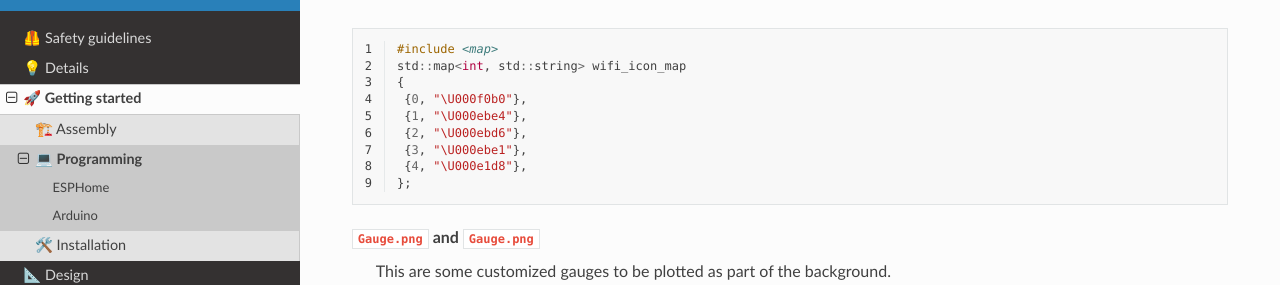
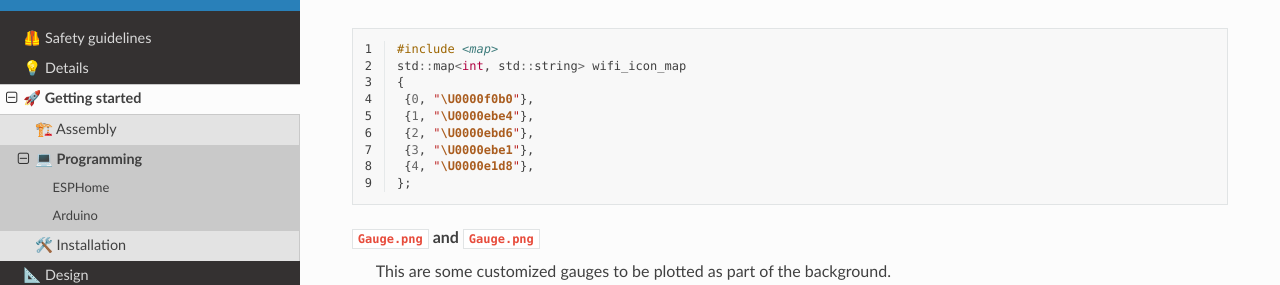
Before and after one commit to JGAguado/Smart_Powermeter, a Sphinx documentation site: the page built from docs/source/programming.rst, in a window 1280 px wide and 900 px high, scrolled down 1808 px. Shown: the part 168-453 px from the top of the window. Built offline with Sphinx 7.4.7 and the Read the Docs theme 2.0.0, drawn with Linux system fonts in a browser that asks for light colours; some of the changed text lies outside the part shown.

Commit message:
fixed the missing "0" on the docs

```diff
--- a/docs/source/files/configuration.yaml
+++ b/docs/source/files/configuration.yaml
@@ -141,11 +141,11 @@ font:
     id: font_icon
     size: 18
     glyphs:
-      - "\U000f0b0" # wifi-strength-0
-      - "\U000ebe4" # wifi-strength-1
-      - "\U000ebd6" # wifi-strength-2
-      - "\U000ebe1" # wifi-strength-3
-      - "\U000e1d8" # wifi-strength-4
+      - "\U0000f0b0" # wifi-strength-0
+      - "\U0000ebe4" # wifi-strength-1
+      - "\U0000ebd6" # wifi-strength-2
+      - "\U0000ebe1" # wifi-strength-3
+      - "\U0000e1d8" # wifi-strength-4
 
 spi:
   clk_pin: GPIO12
--- a/docs/source/programming.rst
+++ b/docs/source/programming.rst
@@ -66,11 +66,11 @@ In the folder structure above:
    #include <map>
    std::map<int, std::string> wifi_icon_map
    {
-    {0, "\U000f0b0"},
-    {1, "\U000ebe4"},
-    {2, "\U000ebd6"},
-    {3, "\U000ebe1"},
-    {4, "\U000e1d8"},
+    {0, "\U0000f0b0"},
+    {1, "\U0000ebe4"},
+    {2, "\U0000ebd6"},
+    {3, "\U0000ebe1"},
+    {4, "\U0000e1d8"},
    };
 
 
```
